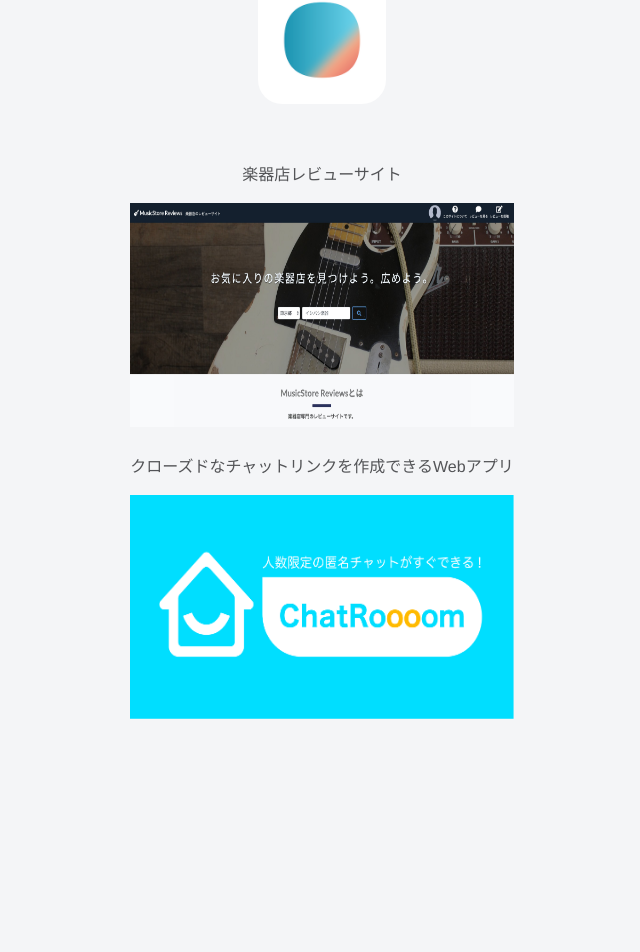
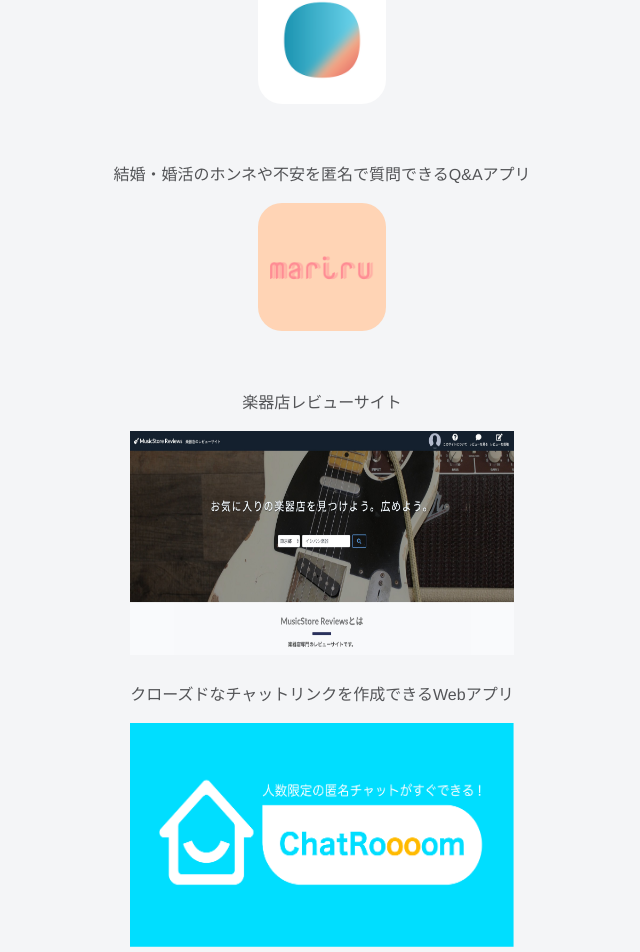
Before and after one commit to nosuke0926/my-portfolio, a Next.js app: page /works in a window 1280 px wide. Shown: the part 1370-2322 px from the top of the page, without its empty margins (318-958 px from the left). Before the commit the page ends 2213 px from the top, so only its background shows below. Built offline with nearby package versions, Linux system fonts and the light colour scheme.

Commit message:
mariru追加

```diff
--- a/pages/works.tsx
+++ b/pages/works.tsx
@@ -90,6 +90,18 @@
         </p>
         <p>
           <TransitionsModal
+            src="/images/products/mariru.png"
+            alt="アプリ（マリル）"
+            description="結婚・婚活のホンネや不安を匿名で質問できるQ&Aアプリ"
+            appTitle="マリル"
+            useTechnology={['Flutter', 'Firebase']}
+            appDescription="結婚・婚活のホンネや不安を匿名で質問できるQ&Aアプリです。"
+            iosUrl="https://apps.apple.com/jp/app/id1578903905?mt=8"
+            type="native"
+          />
+        </p>
+        <p>
+          <TransitionsModal
             src="/images/products/music-store-reviews/cover.jpeg"
             alt="Webアプリ（MusicStore Reviews）"
             description="楽器店レビューサイト"
```
Also changed, not shown: public/images/products/mariru.png (added).
